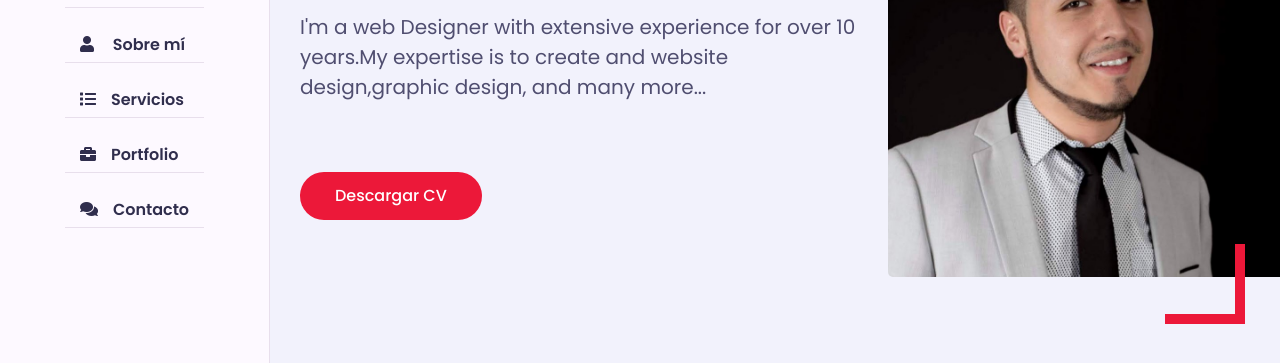
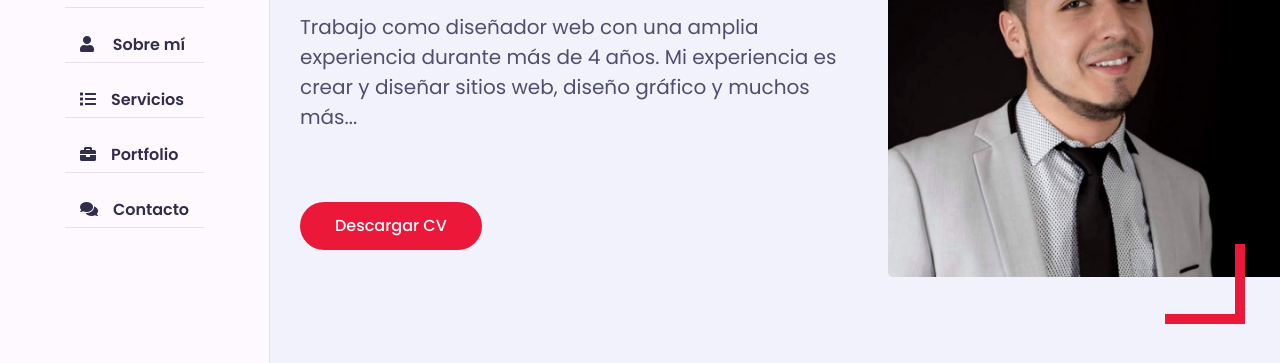
Before and after one commit to PabloHerreraAlarcon/Porfolio-desafio-latam, a plain HTML site: page index.html in a window 1280 px wide. Shown: the part 315-678 px from the top of the page. Drawn offline with nearby package versions, Linux system fonts and the light colour scheme; a web font is replaced by a local one.

Commit message:
modificacion seccion de inicio

```diff
--- a/index.html
+++ b/index.html
@@ -46,7 +46,7 @@
             <div class="home-info padd-15">
               <h3 class="hello">Hola, mi nombre es <span class="name">Pablo Herrera</span></h3>
               <h3 class="my-profession">Soy Estudiante en <span class="typing">web designer</span></h3>
-              <p>I'm a web Designer with extensive experience for over 10 years.My expertise is to create and website design,graphic design, and many more...</p>
+              <p>Trabajo como diseñador web con una amplia experiencia durante más de 4 años. Mi experiencia es crear y diseñar sitios web, diseño gráfico y muchos más...</p>
               <a href="#" class="btn">Descargar CV</a>
             </div>
             <div class="home-img padd-15">
```
